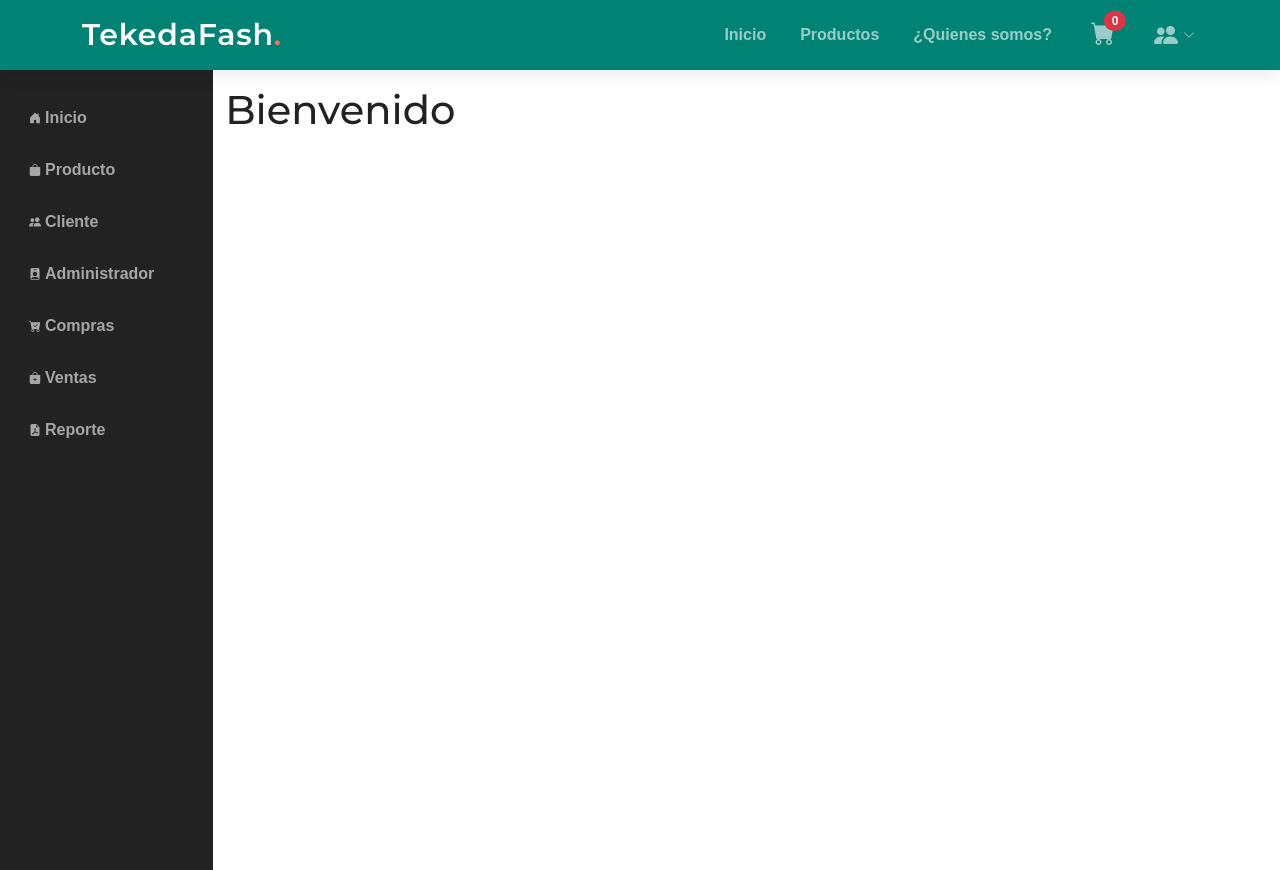
After one commit to marvinortiz22/tekedafash, a Django app: page /dashboard/ in a window 1280 px wide. The commit adds this page. Run offline with Django 4.2, Linux system fonts and the light colour scheme; some libraries are stand-ins or nearby versions.

Commit message:
Mejora en el diseño de las pantallas

```diff
--- /dev/null
+++ b/Administrador/templates/Administrador/base.html
@@ -0,0 +1,56 @@
+{% extends 'General/base.html' %}
+{% block title %} Iniciar Sesión {% endblock %}
+
+{% block content %}
+    {% include 'General/navbar.html' %}
+    <div class="container-fluid">
+        <div class="row flex-nowrap">
+            <div class="col-auto col-md-3 col-xl-2 px-sm-2 px-0 bg-color-2">
+                <div class="d-flex flex-column align-items-center align-items-sm-start px-3 pt-2 text-white min-vh-100 nav-vertical">
+                    <ul class="nav nav-pills flex-column mb-sm-auto mb-0 align-items-center align-items-sm-start">
+                        <li class="nav-item">
+                            <a href="#" class="nav-link align-middle px-0">
+                                <i class="bi bi-house-door-fill"></i><span class="ms-1 d-none d-sm-inline">Inicio</span>
+                            </a>
+                        </li>
+                        <li class="nav-item">
+                            <a href="#" class="nav-link align-middle px-0">
+                                <i class="bi bi-bag-fill"></i><span class="ms-1 d-none d-sm-inline">Producto</span>
+                            </a>
+                        </li>
+                        <li class="nav-item">
+                            <a href="#" class="nav-link align-middle px-0">
+                                <i class="bi bi-people-fill"></i><span class="ms-1 d-none d-sm-inline">Cliente</span>
+                            </a>
+                        </li>
+                        <li class="nav-item">
+                            <a href="#" class="nav-link align-middle px-0">
+                                <i class="bi bi-person-badge-fill"></i><span class="ms-1 d-none d-sm-inline">Administrador</span>
+                            </a>
+                        </li>
+                        <li class="nav-item">
+                            <a href="#" class="nav-link align-middle px-0">
+                                <i class="bi bi-cart-check-fill"></i><span class="ms-1 d-none d-sm-inline">Compras</span>
+                            </a>
+                        </li>
+                        <li class="nav-item">
+                            <a href="#" class="nav-link align-middle px-0">
+                                <i class="bi bi-bag-plus-fill"></i><span class="ms-1 d-none d-sm-inline">Ventas</span>
+                            </a>
+                        </li>
+                        <li class="nav-item">
+                            <a href="#" class="nav-link align-middle px-0">
+                                <i class="bi bi-file-earmark-pdf-fill"></i><span class="ms-1 d-none d-sm-inline">Reporte</span>
+                            </a>
+                        </li>
+                    </ul>
+                </div>
+            </div>
+            <div class="col py-3">
+                {% block body %}
+
+                {% endblock %}
+            </div>
+        </div>
+    </div>
+{% endblock %}
--- /dev/null
+++ b/Administrador/templates/Administrador/index.html
@@ -0,0 +1,6 @@
+{% extends 'Administrador/base.html' %}
+{% block title %} Inicio {% endblock %}
+
+{% block body %}
+    <h1>Bienvenido</h1>
+{% endblock %}
--- a/TekedaFash/templates/General/navbar.html
+++ b/TekedaFash/templates/General/navbar.html
@@ -1,11 +1,11 @@
 <header id="header" class="header d-flex align-items-center">
     <div class="container-fluid container-xl d-flex align-items-center justify-content-between">
-        <a href="index.html" class="logo d-flex align-items-center">
+        <a href="{% url 'inicio' %}"" class="logo d-flex align-items-center">
             <h1>TekedaFash<span>.</span></h1>
         </a>
         <nav id="navbar" class="navbar">
             <ul>
-                <li><a href="/">Inicio</a></li>
+                <li><a href="{% url 'inicio' %}">Inicio</a></li>
                 <li><a href="#">Productos</a></li>
                 <li><a href="#">¿Quienes somos?</a></li>
                 <li>
@@ -22,6 +22,7 @@
                     <ul>
                         <li><a href="/iniciarSesion">Iniciar Sesión</a></li>
                         <li><a href="#">Registrarse</a></li>
+                        <li><a href="{% url 'dashboard' %}">Ir a Admin [Prueba]</a></li>
                     </ul>
                 </li>
             </ul>
--- a/static/css/main.css
+++ b/static/css/main.css
@@ -21,6 +21,7 @@
   --color-default: #222222;
   --color-primary: #008374;
   --color-secondary: #f85a40;
+  --color-indigo: #3949ab;
 }
 
 /* Smooth scroll behavior */
@@ -53,6 +54,10 @@ h4,
 h5,
 h6 {
   font-family: var(--font-primary);
+}
+
+.bg-color-2 {
+  background-color: var(--color-default);
 }
 
 /*--------------------------------------------------------------
@@ -339,9 +344,97 @@ section {
   scroll-margin-top: 70px;
 }
 
+
+
 /*--------------------------------------------------------------
 # Desktop Navigation
 --------------------------------------------------------------*/
+
+.nav-vertical ul {
+  margin: 0;
+  padding: 0;
+  display: flex;
+  list-style: none;
+}
+
+.nav-vertical li {
+  position: relative;
+}
+
+.nav-vertical>ul>li {
+  white-space: nowrap;
+  padding-top: 28px;
+}
+
+.nav-vertical a,
+.nav-vertical a:focus {
+  display: flex;
+  align-items: center;
+  justify-content: space-between;
+  padding: 0 3px;
+  font-family: var(--font-secondary);
+  font-size: 16px;
+  font-weight: 600;
+  color: rgba(255, 255, 255, 0.6);
+  white-space: nowrap;
+  transition: 0.3s;
+  position: relative;
+}
+
+.nav-vertical a i,
+.nav-vertical a:focus i {
+  font-size: 12px;
+  line-height: 0;
+  margin-left: 5px;
+}
+
+.nav-vertical>ul>li>a:before {
+  content: "";
+  position: absolute;
+  width: 100%;
+  height: 2px;
+  bottom: -6px;
+  left: 0;
+  background-color: var(--color-secondary);
+  visibility: hidden;
+  width: 0px;
+  transition: all 0.3s ease-in-out 0s;
+}
+
+.nav-vertical a:hover:before,
+.nav-vertical li:hover>a:before,
+.nav-vertical .active:before {
+  visibility: visible;
+  width: 100%;
+}
+
+.nav-vertical a:hover,
+.nav-vertical .active,
+.nav-vertical .active:focus,
+.nav-vertical li:hover>a {
+  color: #fff;
+}
+
+.nav-vertical .dropdown ul {
+  display: block;
+  position: absolute;
+  left: 28px;
+  top: calc(100% + 30px);
+  margin: 0;
+  padding: 10px 0;
+  z-index: 99;
+  opacity: 0;
+  visibility: hidden;
+  background: #fff;
+  box-shadow: 0px 0px 30px rgba(127, 137, 161, 0.25);
+  transition: 0.3s;
+  border-radius: 4px;
+}
+
+.nav-vertical .dropdown ul li {
+  min-width: 200px;
+}
+
 @media (min-width: 1280px) {
   .navbar {
     padding: 0;
```
Also changed, not shown: Compras/templates/Compras/index.html (added), Ventas/templates/Ventas/index.html (added).
